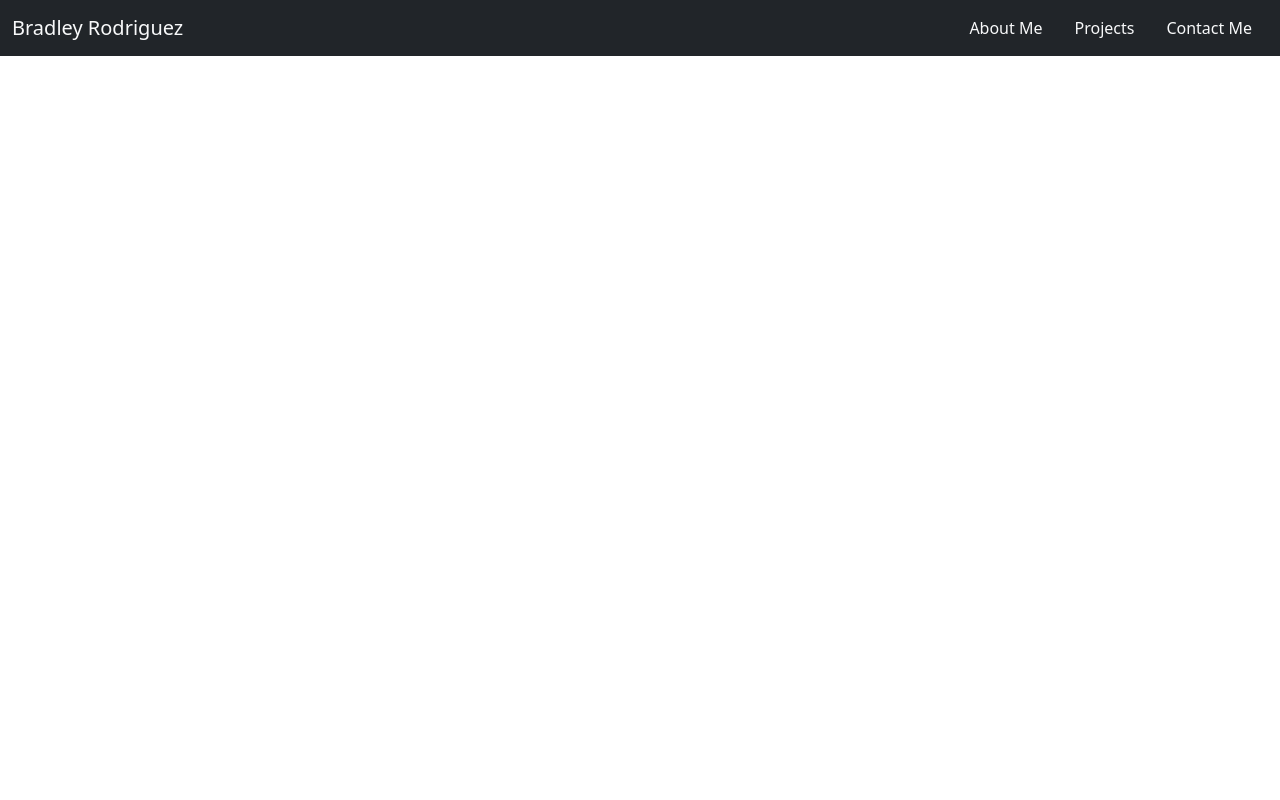
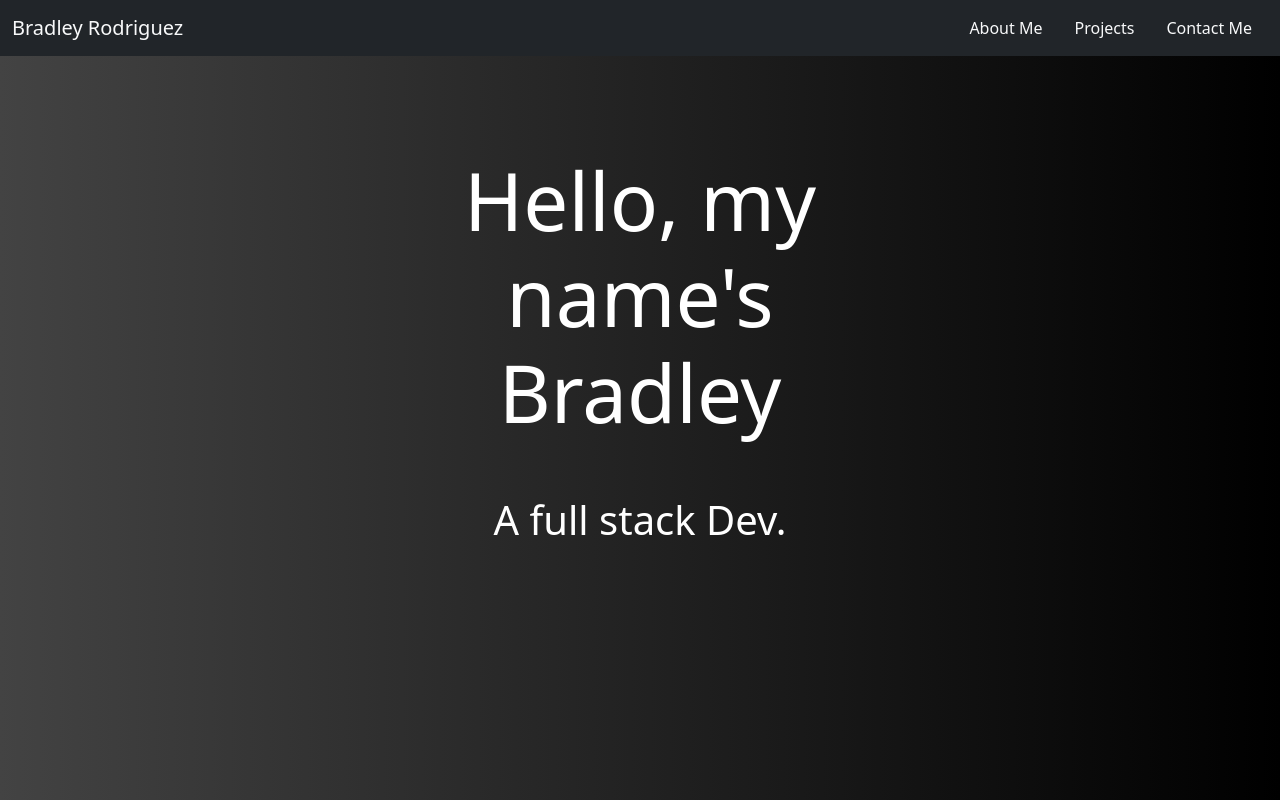
Before and after one commit to HeyItsBradley/newPortfolio, a React (Create React App) app in the folder my-app/: page / in a window 1280 px wide. Built offline with nearby package versions, Linux system fonts and the light colour scheme.

Commit message:
adding landing page

```diff
--- a/my-app/src/App.css
+++ b/my-app/src/App.css
@@ -1,38 +1,11 @@
-.App {
-  text-align: center;
+body {
+  background-image: linear-gradient(to right, #434343 0%, black 100%);
 }
 
-.App-logo {
-  height: 40vmin;
-  pointer-events: none;
+.mainText {
+  font-size: 5rem;
 }
 
-@media (prefers-reduced-motion: no-preference) {
-  .App-logo {
-    animation: App-logo-spin infinite 20s linear;
-  }
+.navText {
+  font-size: 1rem;
 }
-
-.App-header {
-  background-color: #282c34;
-  min-height: 100vh;
-  display: flex;
-  flex-direction: column;
-  align-items: center;
-  justify-content: center;
-  font-size: calc(10px + 2vmin);
-  color: white;
-}
-
-.App-link {
-  color: #61dafb;
-}
-
-@keyframes App-logo-spin {
-  from {
-    transform: rotate(0deg);
-  }
-  to {
-    transform: rotate(360deg);
-  }
-}
--- a/my-app/src/App.js
+++ b/my-app/src/App.js
@@ -1,5 +1,6 @@
 import NavBar from "./components/NavBar";
 import "./App.css";
+import LandingPage from "./components/LandingPage";
 
 import "bootstrap/dist/css/bootstrap.css";
 
@@ -7,6 +8,7 @@ function App() {
   return (
     <div className="App">
       <NavBar />
+      <LandingPage />
     </div>
   );
 }
--- /dev/null
+++ b/my-app/src/components/LandingPage.js
@@ -0,0 +1,22 @@
+import React from "react";
+
+function LandingPage() {
+  return (
+    <div>
+      <div className="container-fluid mt-5">
+        <div className="row justify-content-center text-center mt-5">
+          <h1 className="col-lg-4 text-white mainText mt-5">
+            Hello, my name's Bradley
+          </h1>
+        </div>
+      </div>
+      <div className="container-fluid">
+        <div className="row justify-content-center text-center">
+          <h1 className="col-lg-4 text-white mt-5">A full stack Dev.</h1>
+        </div>
+      </div>
+    </div>
+  );
+}
+
+export default LandingPage;
--- a/my-app/src/components/NavBar.js
+++ b/my-app/src/components/NavBar.js
@@ -4,20 +4,10 @@ function NavBar() {
   return (
     <nav class="navbar navbar-expand-lg bg-dark" data-bs-theme="dark">
       <div class="container-fluid">
-        <a class="navbar-brand text-light" href="#">
+        <a class="navbar-brand text-light " href="#">
           Bradley Rodriguez
         </a>
-        <button
-          class="navbar-toggler"
-          type="button"
-          data-bs-toggle="collapse"
-          data-bs-target="#navbarText"
-          aria-controls="navbarText"
-          aria-expanded="false"
-          aria-label="Toggle navigation"
-        >
-          <span class="navbar-toggler-icon"></span>
-        </button>
+
         <ul class="nav justify-content-end">
           <li class="nav-item">
             <a class="nav-link active text-light" aria-current="page" href="#">
```
